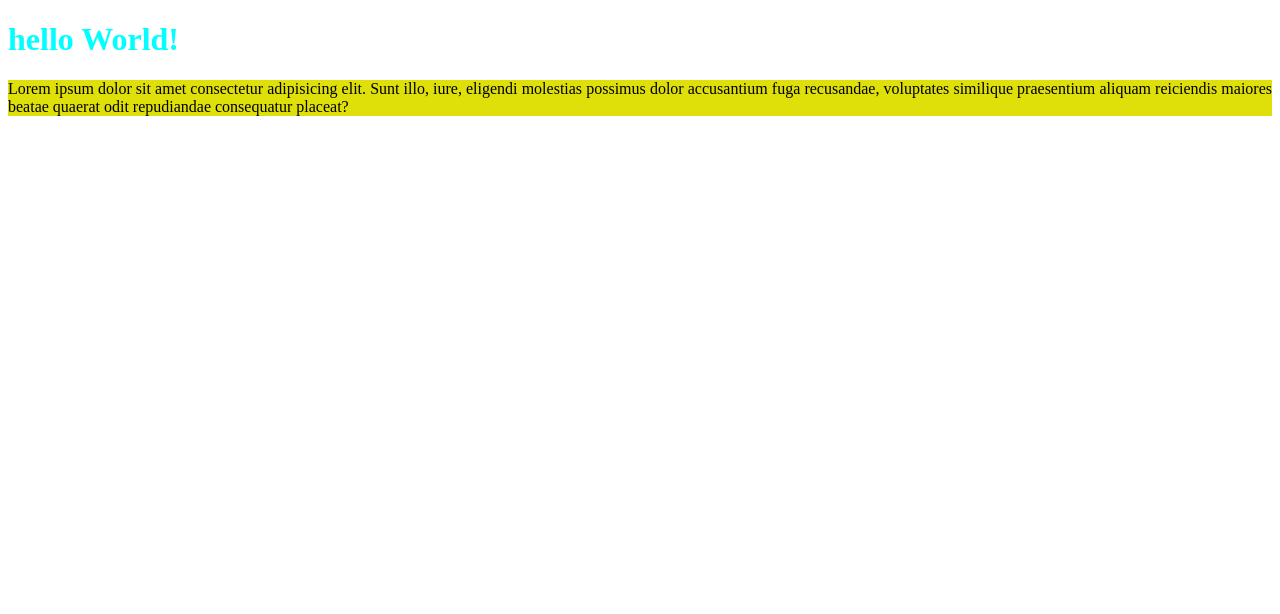
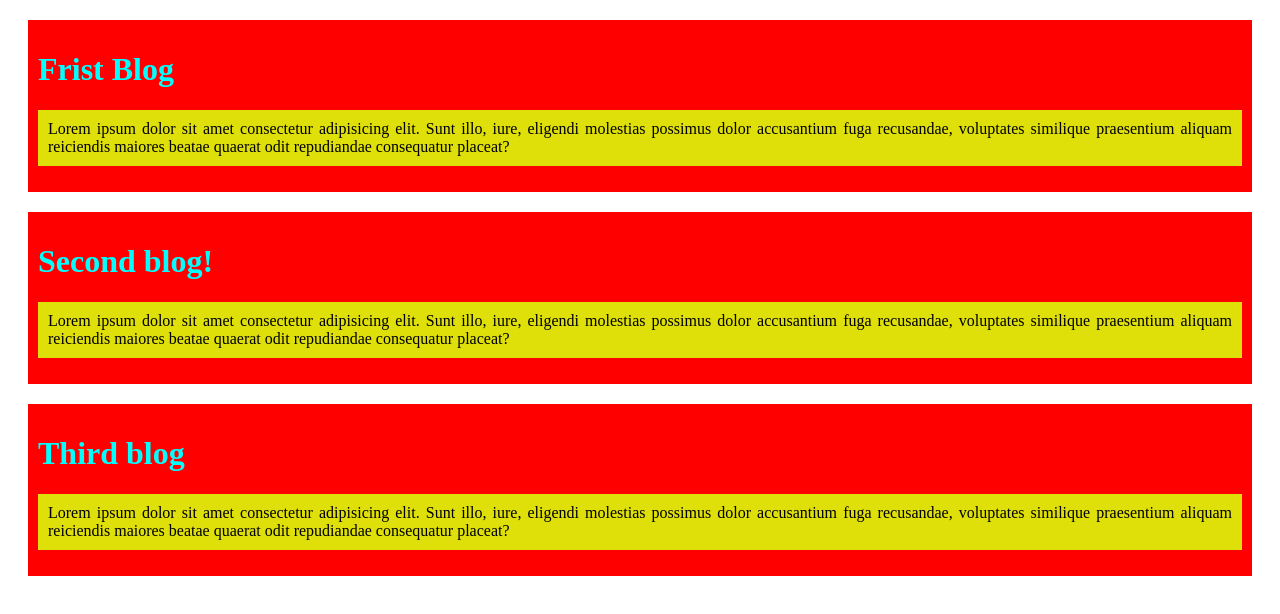
Before and after one commit to LordShiva88/My-thired-repo, a plain HTML site: page index.html in a window 1280 px wide. Drawn offline with Linux system fonts and the light colour scheme.

Commit message:
Adding more style

```diff
--- a/index.html
+++ b/index.html
@@ -7,7 +7,19 @@
     <link rel="stylesheet" href="style/blog.css">
 </head>
 <body>
-    <h1>hello World!</h1>
+    <div>
+        <h1>Frist Blog</h1>
     <p>Lorem ipsum dolor sit amet consectetur adipisicing elit. Sunt illo, iure, eligendi molestias possimus dolor accusantium fuga recusandae, voluptates similique praesentium aliquam reiciendis maiores beatae quaerat odit repudiandae consequatur placeat?</p>
+    </div>
+
+    <div>
+        <h1>Second blog!</h1>
+    <p>Lorem ipsum dolor sit amet consectetur adipisicing elit. Sunt illo, iure, eligendi molestias possimus dolor accusantium fuga recusandae, voluptates similique praesentium aliquam reiciendis maiores beatae quaerat odit repudiandae consequatur placeat?</p>
+    </div>
+
+    <div>
+        <h1>Third blog</h1>
+    <p>Lorem ipsum dolor sit amet consectetur adipisicing elit. Sunt illo, iure, eligendi molestias possimus dolor accusantium fuga recusandae, voluptates similique praesentium aliquam reiciendis maiores beatae quaerat odit repudiandae consequatur placeat?</p>
+    </div>
 </body>
 </html>
--- a/style/blog.css
+++ b/style/blog.css
@@ -1,4 +1,9 @@
 
+div{
+    background-color: red;
+    margin:20px;
+    padding: 10px;
+}
 h1{
     color: aqua;
 }
@@ -6,4 +11,5 @@ p{
     text-align: justify;
     color: rgb(0, 0, 0);
     background-color: rgb(223, 223, 10);
+    padding: 10px;
 }
```
